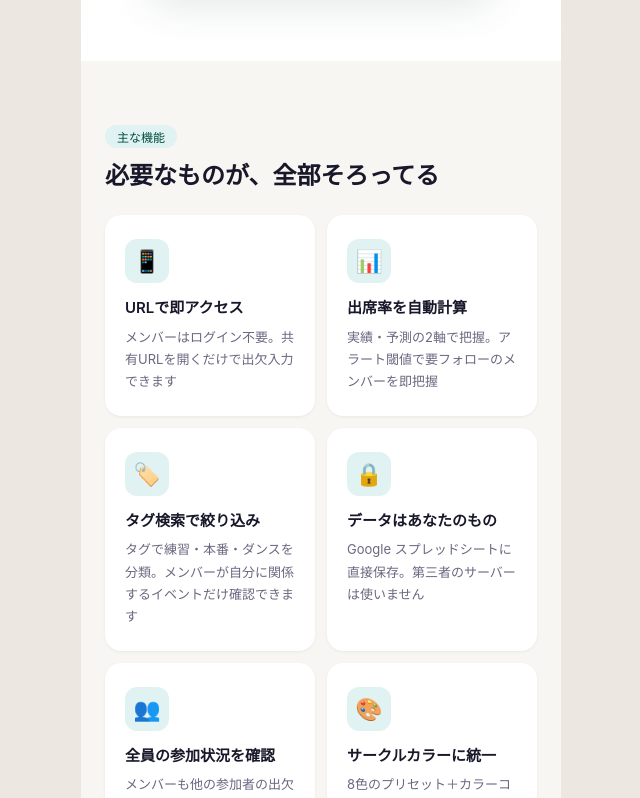
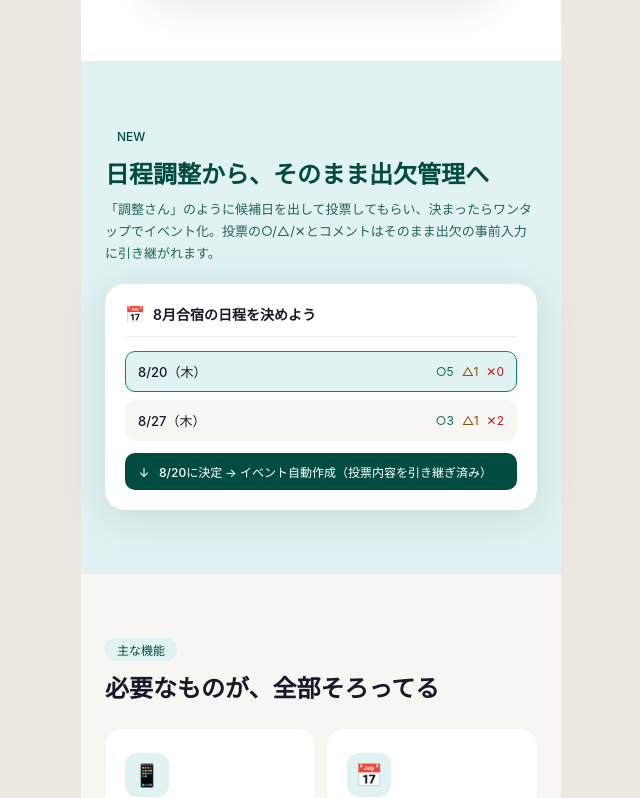
Before and after one commit to nalufurumi/circle-attendance, a React (Vite) app: page /lp in a window 1280 px wide. Shown: the part 800-1598 px from the top of the page, without its empty margins (319-959 px from the left). Built offline with nearby package versions, Linux system fonts and the light colour scheme; no server answers.

Commit message:
feat: LP更新 - 日程調整機能を専用セクションでハイライト(投票→イベント化のモックアップ)・機能一覧に日程調整/データ健全性チェックを追加・キャッチコピー更新

```diff
--- a/src/pages/LandingPage.jsx
+++ b/src/pages/LandingPage.jsx
@@ -73,7 +73,7 @@ export default function LandingPage() {
           <span style={{ color: PG }}>もっとスマートに</span>
         </h1>
         <p style={{ fontSize: 15, color: '#6A6880', lineHeight: 1.8, marginBottom: 32, maxWidth: 360, margin: '0 auto 32px' }}>
-          メンバー全員がスマホ一台で出欠入力。<br />
+          日程調整から出欠管理まで、スマホ一台で完結。<br />
           管理者は統計・ログで全体を把握。<br />
           完全無料・広告なし。
         </p>
@@ -108,6 +108,43 @@ export default function LandingPage() {
         </div>
       </Section>
 
+      {/* ── Schedule Polling (新機能ハイライト) ── */}
+      <Section style={{ background: PGB }}>
+        <div style={{ maxWidth: 480, margin: '0 auto' }}>
+          <Tag>NEW</Tag>
+          <h2 style={{ fontSize: 24, fontWeight: 700, marginBottom: 8, lineHeight: 1.3, color: PGD }}>
+            日程調整から、そのまま出欠管理へ
+          </h2>
+          <p style={{ fontSize: 13, color: PGD, opacity: 0.85, lineHeight: 1.7, marginBottom: 20 }}>
+            「調整さん」のように候補日を出して投票してもらい、決まったらワンタップでイベント化。投票の○/△/✕とコメントはそのまま出欠の事前入力に引き継がれます。
+          </p>
+
+          <div style={{ background: '#fff', borderRadius: 20, boxShadow: '0 8px 40px rgba(0,77,64,0.12)', padding: 20 }}>
+            <div style={{ display: 'flex', alignItems: 'center', gap: 8, marginBottom: 14, paddingBottom: 12, borderBottom: `1px solid ${OFF2}` }}>
+              <span style={{ color: PG }}>📅</span>
+              <span style={{ fontWeight: 600, fontSize: 14 }}>8月合宿の日程を決めよう</span>
+            </div>
+            {[
+              { date: '8/20（木）', yes: 5, maybe: 1, no: 0, best: true },
+              { date: '8/27（木）', yes: 3, maybe: 1, no: 2, best: false },
+            ].map(c => (
+              <div key={c.date} style={{ display: 'flex', alignItems: 'center', justifyContent: 'space-between', padding: '10px 12px', marginBottom: 8, background: c.best ? PGB : '#F8F6F2', borderRadius: 10, border: c.best ? `1.5px solid ${PG}` : '1px solid transparent' }}>
+                <span style={{ fontSize: 13, fontWeight: 500 }}>{c.date}</span>
+                <div style={{ display: 'flex', gap: 8, fontSize: 12 }}>
+                  <span style={{ color: '#0F6E56' }}>○{c.yes}</span>
+                  <span style={{ color: '#8A5000' }}>△{c.maybe}</span>
+                  <span style={{ color: '#B91C1C' }}>✕{c.no}</span>
+                </div>
+              </div>
+            ))}
+            <div style={{ display: 'flex', alignItems: 'center', gap: 8, marginTop: 12, padding: '10px 12px', background: PGD, borderRadius: 10 }}>
+              <i className="ti ti-arrow-down" style={{ color: PGB, fontSize: 14 }}></i>
+              <span style={{ fontSize: 12, color: '#fff', fontWeight: 500 }}>8/20に決定 → イベント自動作成（投票内容を引き継ぎ済み）</span>
+            </div>
+          </div>
+        </div>
+      </Section>
+
       {/* ── Features ── */}
       <Section style={{ background: OFF }}>
         <div style={{ maxWidth: 480, margin: '0 auto' }}>
@@ -115,11 +152,13 @@ export default function LandingPage() {
           <h2 style={{ fontSize: 24, fontWeight: 700, marginBottom: 24, lineHeight: 1.3 }}>必要なものが、全部そろってる</h2>
           <div style={{ display: 'grid', gridTemplateColumns: '1fr 1fr', gap: 12 }}>
             <FeatureCard icon="📱" title="URLで即アクセス" desc="メンバーはログイン不要。共有URLを開くだけで出欠入力できます" />
+            <FeatureCard icon="📅" title="日程調整も一気通貫" desc="候補日への投票→決定→イベント化まで自動。投票内容は出欠にそのまま引き継がれます" />
             <FeatureCard icon="📊" title="出席率を自動計算" desc="実績・予測の2軸で把握。アラート閾値で要フォローのメンバーを即把握" />
             <FeatureCard icon="🏷️" title="タグ検索で絞り込み" desc="タグで練習・本番・ダンスを分類。メンバーが自分に関係するイベントだけ確認できます" />
             <FeatureCard icon="🔒" title="データはあなたのもの" desc="Google スプレッドシートに直接保存。第三者のサーバーは使いません" />
             <FeatureCard icon="👥" title="全員の参加状況を確認" desc="メンバーも他の参加者の出欠状況を確認可能。当日の参加人数がすぐわかります" />
             <FeatureCard icon="🎨" title="サークルカラーに統一" desc="8色のプリセット＋カラーコード直接入力。メンバー画面にも即反映" />
+            <FeatureCard icon="🩺" title="データを自動で健全に保つ" desc="不整合やゴミデータを自動検出。ワンタップで修復できるので運営側も安心" />
           </div>
         </div>
       </Section>
```
